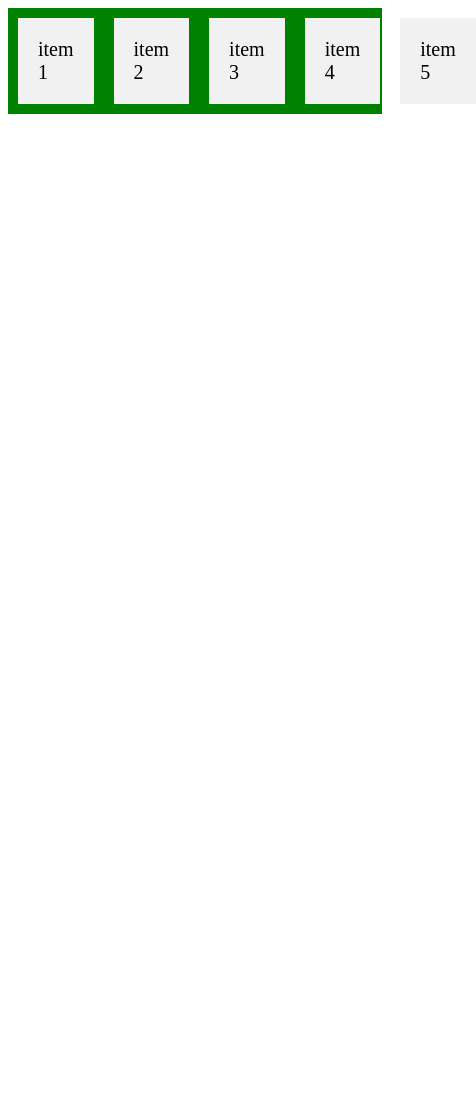
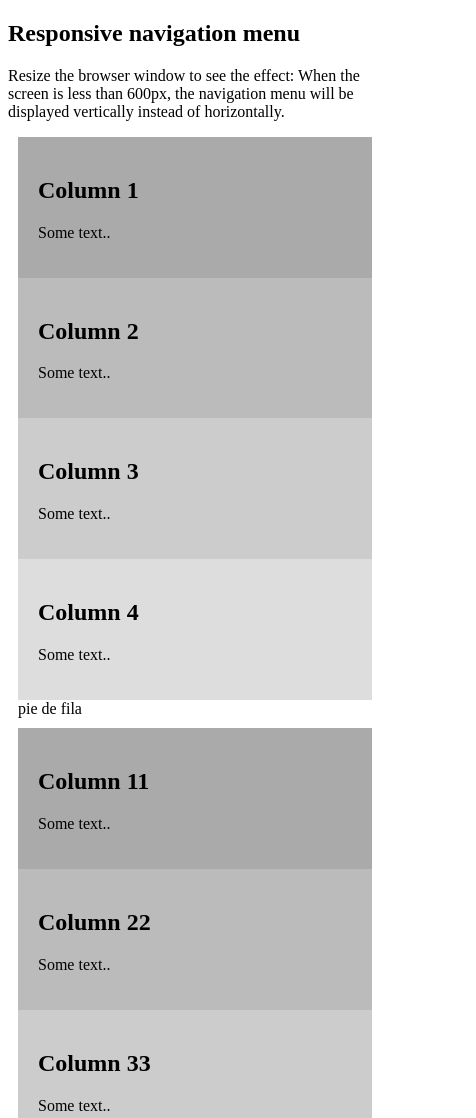
Before and after one commit to jreigpas/ejercicioscss, a plain HTML site: page ejerciciosCss/index.html in a window 390 px wide. Shown: the top 1118 px of the page, 476 px wide, since content can reach past the window. Before the commit the page ends 844 px from the top, so only its background shows below. Drawn offline with Linux system fonts and the light colour scheme.

Commit message:
columns responsive

```diff
--- a/ejerciciosCss/assets/css/styles.css
+++ b/ejerciciosCss/assets/css/styles.css
@@ -1,38 +1,35 @@
-.flex-container {
-  display: flex;
-  background-color: green;
-  /*flex-direction: column;*/
-  /*flex-direction: column-reverse;*/
-  /*flex-direction: row;*/
-  /*flex-direction: row-reverse;*/
-  /*flex-wrap: wrap;*/
-  /*flex-wrap: nowrap;*/
-  /*flex-wrap: wrap-reverse;*/
-  /*justify-content: center;*/
-  /*justify-content: flex-start;*/
-  /*justify-content: flex-end;*/
-  /*justify-content: space-around;*/
-  /*justify-content: space-between;*/
-  /*align-items: center;*/
-  /*align-items: flex-start;*/
-
+* {
+  box-sizing: border-box;
 }
 
-.flex-container > div {
-  background-color: #f1f1f1;
-  margin: 10px;
+/* Create four equal columns that floats next to each other */
+.column {
+  float: left;
+  width: 25%;
   padding: 20px;
-  font-size: 20px;
 }
 
-/* .flex-container {
-  display: flex;
-  flex-direction: row;
-} */
+/* Clear floats after the columns */
+.row:after {
+  content: "pie de fila";
+  display: table;
+  clear: both;
+}
 
-/* Responsive layout - makes a one column layout instead of a two-column layout */
-/* @media (max-width: 800px) {
-  .flex-container {
-    flex-direction: column;
+.row {
+  margin: 10px;
+}
+
+/* On screens that are 992px wide or less, go from four columns to two columns */
+@media screen and (max-width: 992px) {
+  .column {
+    width: 50%;
   }
-} */
+}
+
+/* On screens that are 600px wide or less, make the columns stack on top of each other instead of next to each other */
+@media screen and (max-width: 600px) {
+  .column {
+    width: 100%;
+  }
+}
--- a/ejerciciosCss/index.html
+++ b/ejerciciosCss/index.html
@@ -1,5 +1,6 @@
 <!DOCTYPE html>
 <html lang="en">
+
 <head>
   <meta charset="UTF-8" />
   <meta http-equiv="X-UA-Compatible" content="IE=edge" />
@@ -7,15 +8,53 @@
   <title>ejercicio</title>
   <link rel="stylesheet" href="./assets/css/styles.css" />
 </head>
+
 <body>
 
-    <div class="flex-container">
-      <div>item 1</div>
-      <div>item 2</div>
-      <div>item 3</div>
-      <div>item 4</div>
-      <div>item 5</div>
+  <h2>Responsive navigation menu</h2>
+  <p>Resize the browser window to see the effect: When the screen is less than 600px, the navigation menu will be
+    displayed vertically instead of horizontally.</p>
+
+  <div class="row">
+    <div class="column" style="background-color:#aaa;">
+      <h2>Column 1</h2>
+      <p>Some text..</p>
+    </div>
+    <div class="column" style="background-color:#bbb;">
+      <h2>Column 2</h2>
+      <p>Some text..</p>
+    </div>
+    <div class="column" style="background-color:#ccc;">
+      <h2>Column 3</h2>
+      <p>Some text..</p>
+    </div>
+    <div class="column" style="background-color:#ddd;">
+      <h2>Column 4</h2>
+      <p>Some text..</p>
+    </div>
   </div>
 
+
+  <div class="row">
+    <div class="column" style="background-color:#aaa;">
+      <h2>Column 11</h2>
+      <p>Some text..</p>
+    </div>
+    <div class="column" style="background-color:#bbb;">
+      <h2>Column 22</h2>
+      <p>Some text..</p>
+    </div>
+    <div class="column" style="background-color:#ccc;">
+      <h2>Column 33</h2>
+      <p>Some text..</p>
+    </div>
+    <div class="column" style="background-color:#ddd;">
+      <h2>Column 44</h2>
+      <p>Some text..</p>
+    </div>
+  </div>
+
+
 </body>
+
 </html>
```
Lines whose indentation alone changed are shown as unchanged.
